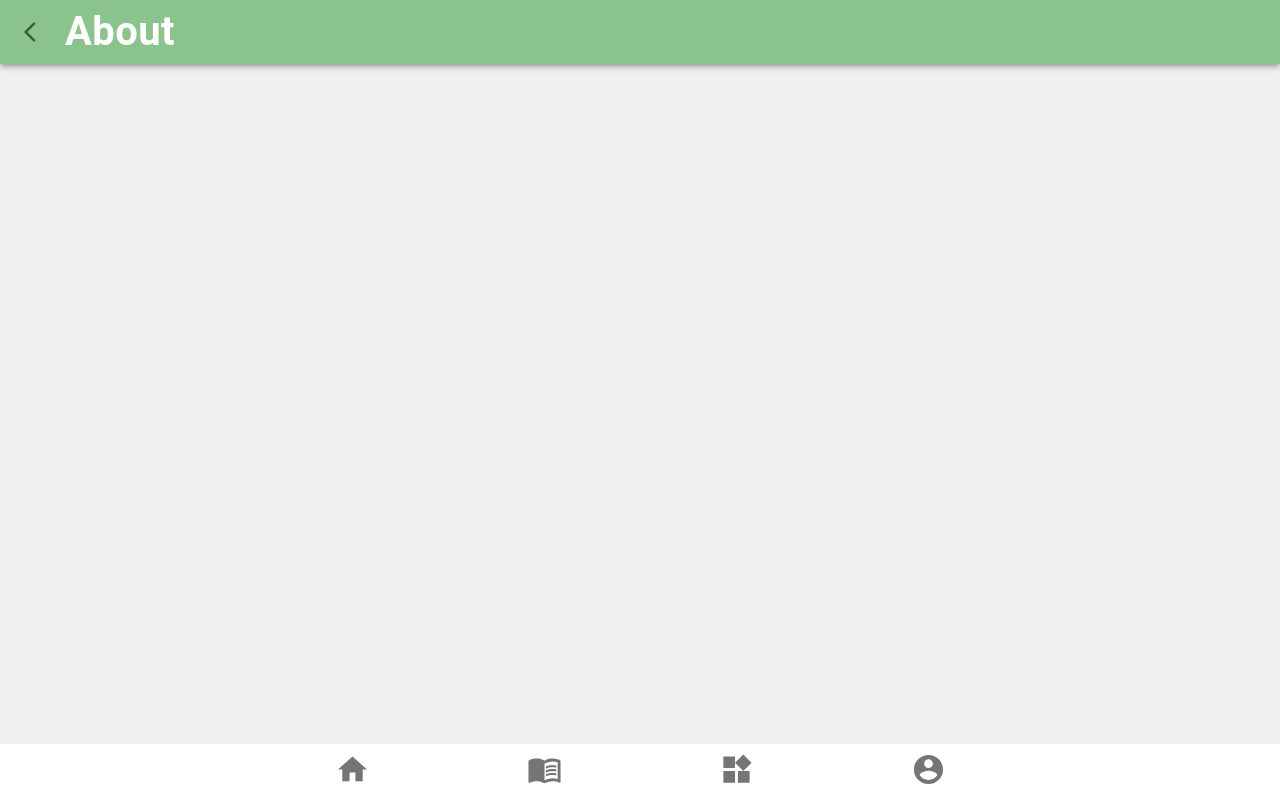
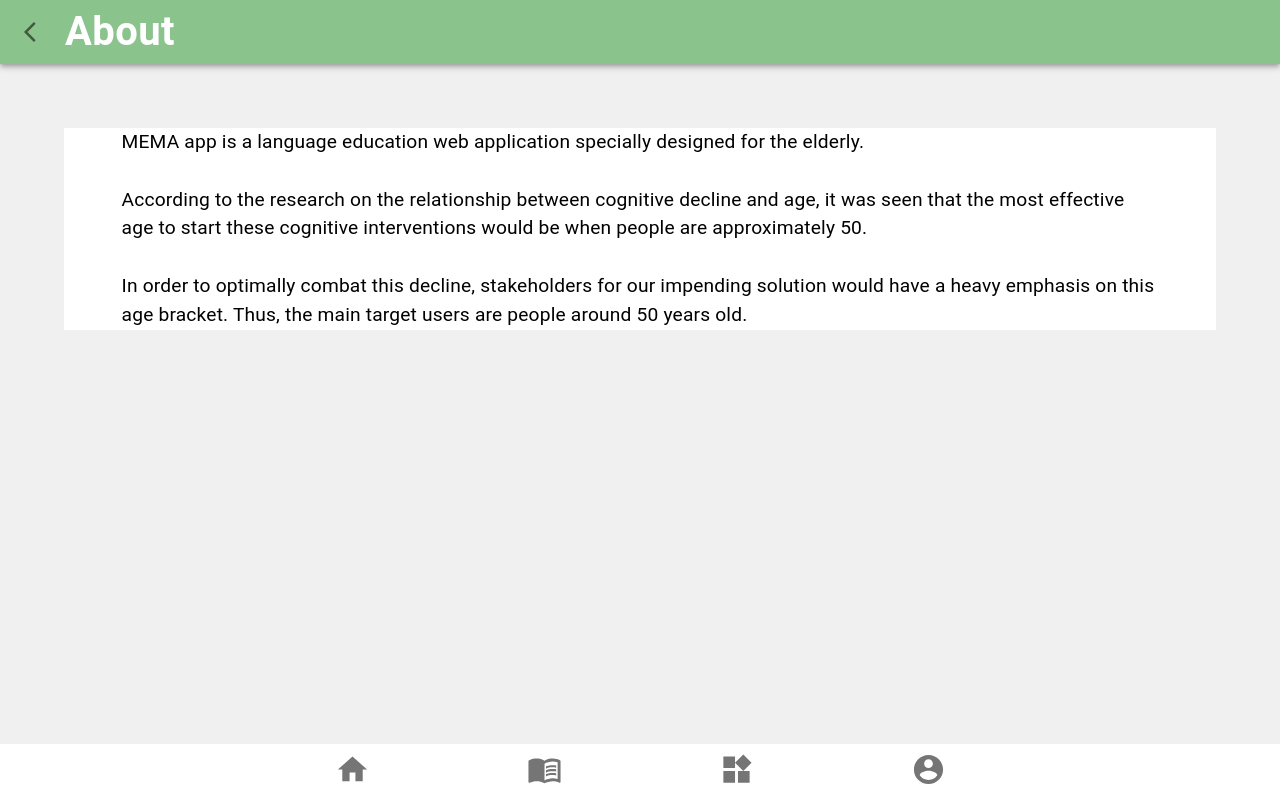
Before and after one commit to picowithleo/amigos-mema, a React (Create React App) app: page /about in a window 1280 px wide. Built offline with nearby package versions, Linux system fonts and the light colour scheme.

Commit message:
add about info

```diff
--- a/src/page/About.js
+++ b/src/page/About.js
@@ -17,9 +17,15 @@ const useStyles = makeStyles((theme) => ({
     },
     appbar: {
         position: 'relative',
-        backgroundColor:'#8bc38c',
+        backgroundColor: '#8bc38c',
         marginTop: '-8px',
     },
+    about: {
+        margin: '5%',
+        backgroundColor: '#ffffff',
+        textAlign: 'left',
+        fontSize: '1.2rem'
+    }
 }));
 
 export default function CustomizedInputBase() {
@@ -40,6 +46,19 @@ export default function CustomizedInputBase() {
                     </Toolbar>
                 </AppBar>
             </Box>
+            <Typography className={classes.about}>
+                <div style={{ margin: '5%' }}>
+                    MEMA app is a language education web application specially designed for the elderly.
+                    <br></br>
+                    <br></br>
+                    According to the research on the relationship between cognitive decline and age,
+                    it was seen that the most effective age to start these cognitive interventions would be when people are approximately 50.
+                    <br></br>
+                    <br></br>
+                    In order to optimally combat this decline, stakeholders for our impending solution would have a heavy emphasis on this age bracket.
+                    Thus, the main target users are people around 50 years old.
+                </div>
+            </Typography>
         </List>
     );
 }
```
